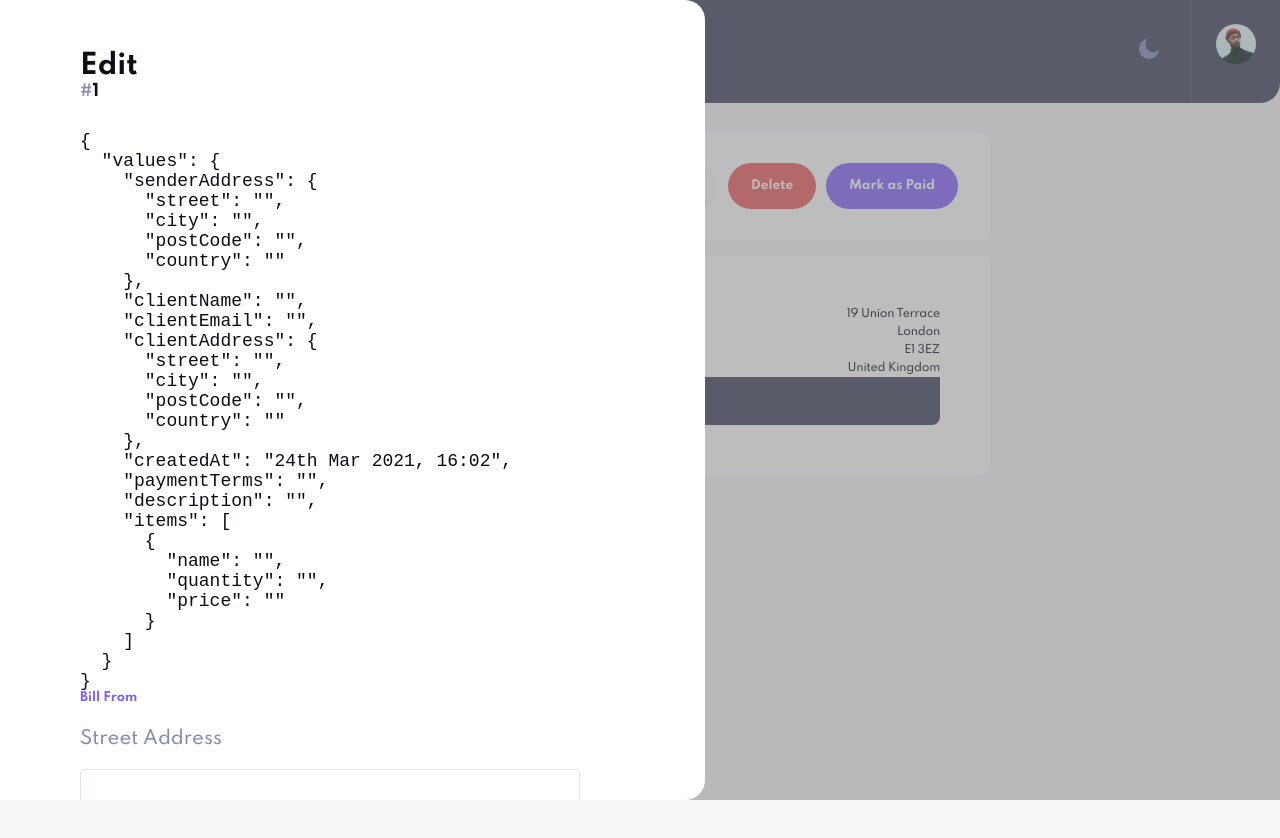
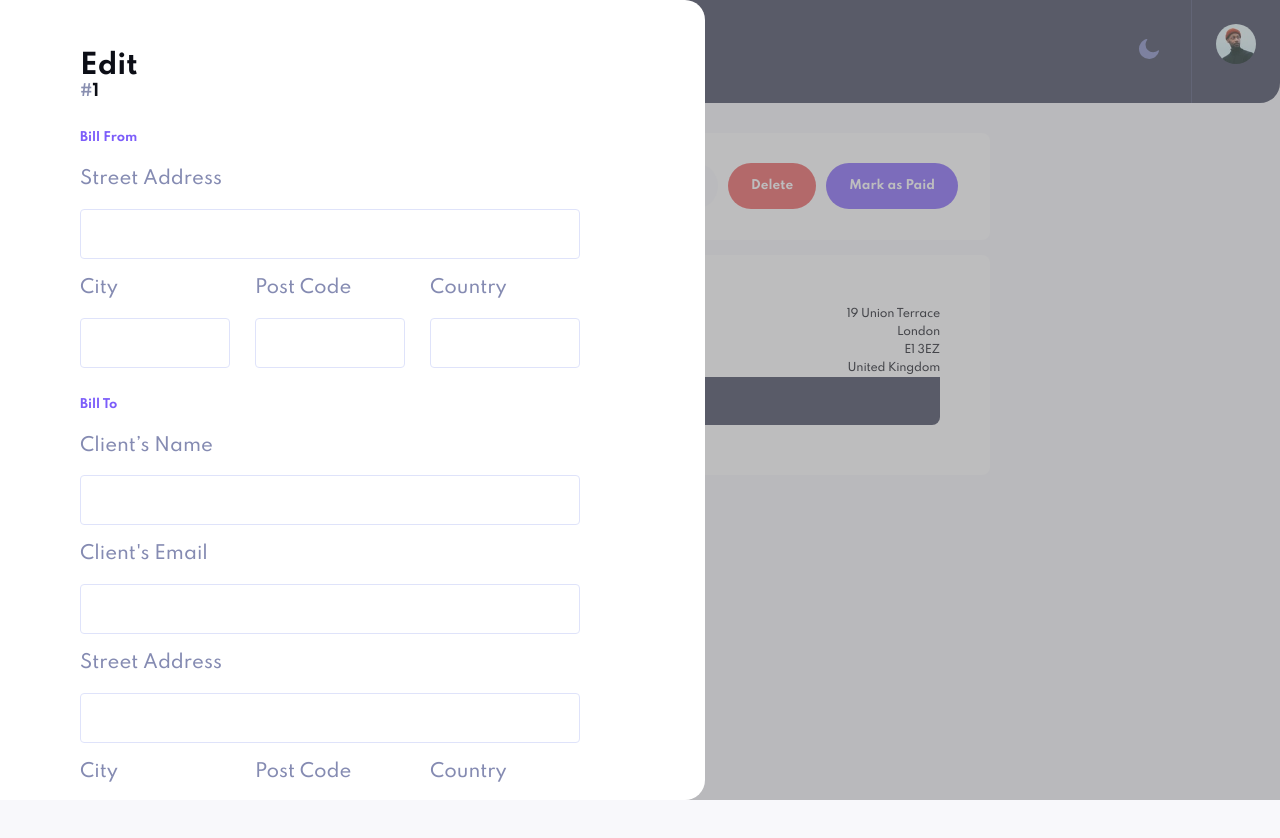
Before and after one commit to bashiroglu/invoice-app, a React (Create React App) app: page /invoices/edit/1 in a window 1280 px wide. Shown: the top 838 px of the page. Built offline with nearby package versions, Linux system fonts and the light colour scheme.

Commit message:
refactor: delete unnecessary lines

```diff
--- a/src/components/form/Form.jsx
+++ b/src/components/form/Form.jsx
@@ -1,5 +1,4 @@
 import { Formik } from 'formik';
-// import { useState } from 'react';
 import initialValues from '../../data/initialValues';
 import validationSchema from '../../validation/form';
 import { StyledForm } from './Form.styles';
@@ -7,14 +6,6 @@ import FormButtonContainer from './FormButtonContainer';
 import FormFields from './FormFields';
 
 const Form = ({ id }) => {
-  // const [formData, setFormData] = useState(initialValues);
-
-  // const onFormSubmit = ({ e, values }) => {
-  // e.preventDefault();
-  // console.log(JSON.stringify(values, null, 2));
-  // e.target.reset();
-  // };
-
   return (
     <Formik
       initialValues={initialValues}
@@ -35,8 +26,7 @@ const Form = ({ id }) => {
         handleReset
       }) => (
         <StyledForm onSubmit={handleSubmit}>
-          <pre>{JSON.stringify({ values }, null, 2)}</pre>
-          <FormFields handleBlur={handleBlur} />
+          <FormFields values={values} handleBlur={handleBlur} />
           <FormButtonContainer id={id} />
         </StyledForm>
       )}
```
